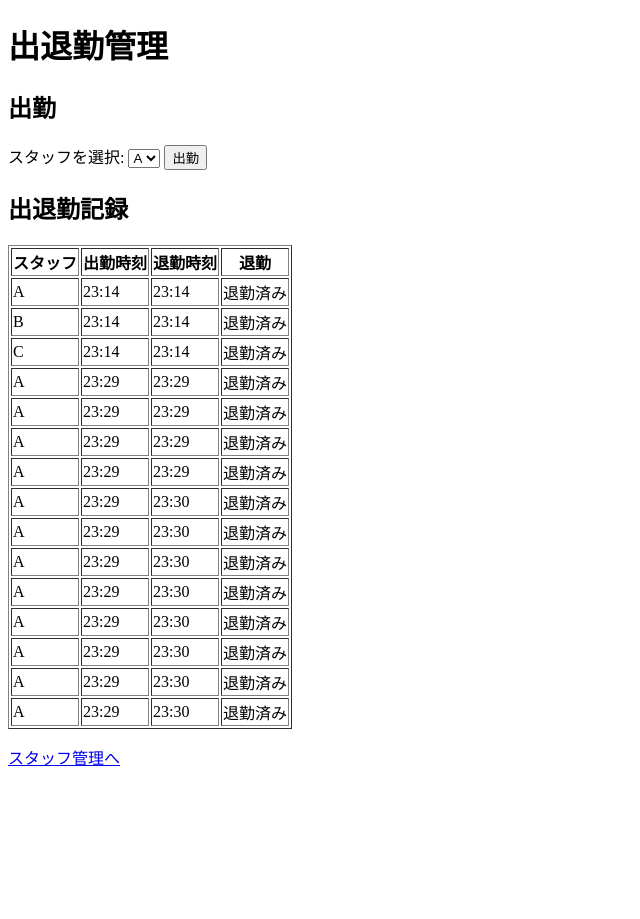
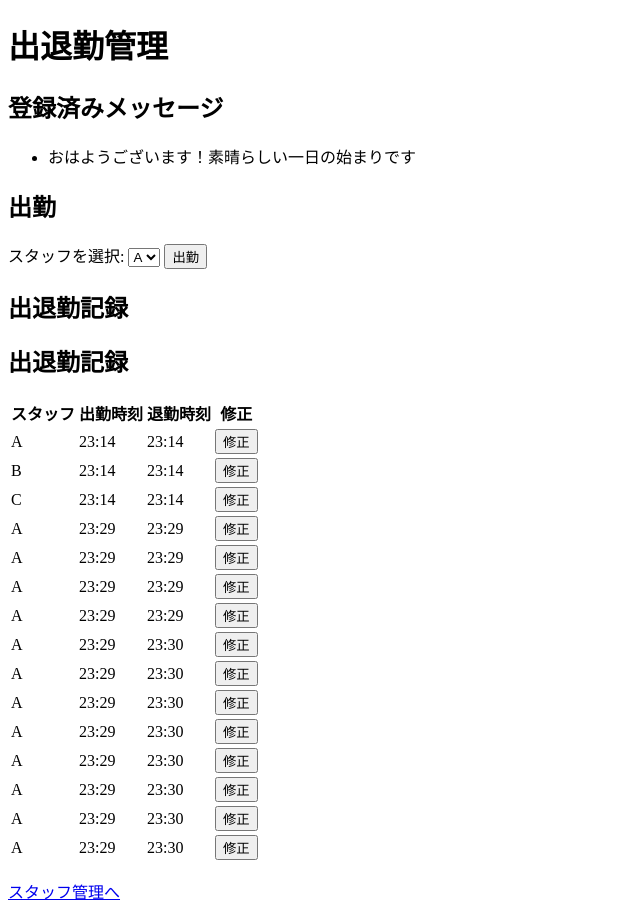
Before and after one commit to niidabezio/timecard, a Flask app: page /attendance in a window 1280 px wide. Shown: the part 71-990 px from the top of the page, without its empty margins (0-640 px from the left). Before the commit the page ends 837 px from the top, so only its background shows below. Run offline with Flask 3, Linux system fonts and the light colour scheme.

Commit message:
ナビ時間メッセ

```diff
--- a/routes.py
+++ b/routes.py
@@ -9,6 +9,7 @@ from sqlalchemy.sql import func
 def attendance():
     staff = Staff.query.all()
     attendance_records = Attendance.query.all()
+    messages = Message.query.all()  # ✅ 追加：全メッセージを取得
 
     # 時間を「時:分」フォーマットに変換
     for record in attendance_records:
@@ -16,9 +17,31 @@ def attendance():
         if record.clock_out:
             record.clock_out = record.clock_out.strftime('%H:%M')
 
-    return render_template('attendance.html', staff=staff, attendance_records=attendance_records)
+    return render_template('attendance.html', staff=staff, attendance_records=attendance_records, messages=messages)
 
 
+
+@app.route('/attendance/edit/<int:attendance_id>', methods=['GET', 'POST'])
+def edit_attendance(attendance_id):
+    record = Attendance.query.get(attendance_id)
+
+    if request.method == 'POST':
+        password = request.form.get('password')
+        new_clock_in = request.form.get('clock_in')
+        new_clock_out = request.form.get('clock_out')
+
+        # ✅ 簡単なパスワードチェック
+        if password == "1234":  # 修正用パスワード（自由に変更可）
+            if new_clock_in:
+                record.clock_in = datetime.strptime(new_clock_in, '%H:%M').time()
+            if new_clock_out:
+                record.clock_out = datetime.strptime(new_clock_out, '%H:%M').time()
+            db.session.commit()
+            return redirect(url_for('attendance'))
+        else:
+            return render_template('edit_attendance.html', record=record, error="パスワードが違います！")
+
+    return render_template('edit_attendance.html', record=record)
 @app.route('/staff')
 def staff_list():
     staff = Staff.query.all()
--- a/templates/attendance.html
+++ b/templates/attendance.html
@@ -1,4 +1,6 @@
 {% extends "base.html" %}
+
+{% block title %}出退勤管理{% endblock %}
 
 {% block content %}
 <!DOCTYPE html>
@@ -10,6 +12,13 @@
 </head>
 <body>
     <h1>出退勤管理</h1>
+
+    <h2>登録済みメッセージ</h2>
+<ul>
+    {% for message in messages %}
+        <li>{{ message.message_text }}</li>
+    {% endfor %}
+</ul>
 
     <h2>出勤</h2>
     <form action="{{ url_for('clock_in') }}" method="POST">
@@ -23,12 +32,13 @@
     </form>
 
     <h2>出退勤記録</h2>
-    <table border="1">
+    <h2>出退勤記録</h2>
+    <table>
         <tr>
             <th>スタッフ</th>
             <th>出勤時刻</th>
             <th>退勤時刻</th>
-            <th>退勤</th>
+            <th>修正</th>
         </tr>
         {% for record in attendance_records %}
         <tr>
@@ -36,18 +46,15 @@
             <td>{{ record.clock_in }}</td>
             <td>{{ record.clock_out if record.clock_out else "未退勤" }}</td>
             <td>
-                {% if not record.clock_out %}
-                <form action="{{ url_for('clock_out', attendance_id=record.id) }}" method="POST">
-                    <button type="submit">退勤</button>
+                <form action="{{ url_for('edit_attendance', attendance_id=record.id) }}" method="GET">
+                    <button type="submit">修正</button>
                 </form>
-                {% else %}
-                退勤済み
-                {% endif %}
             </td>
         </tr>
         {% endfor %}
     </table>
 
+
     <p><a href="{{ url_for('staff_list') }}">スタッフ管理へ</a></p>
 </body>
 </html>
```
Also changed, not shown: templates/edit_attendance.html (added, +26 -0 lines).
